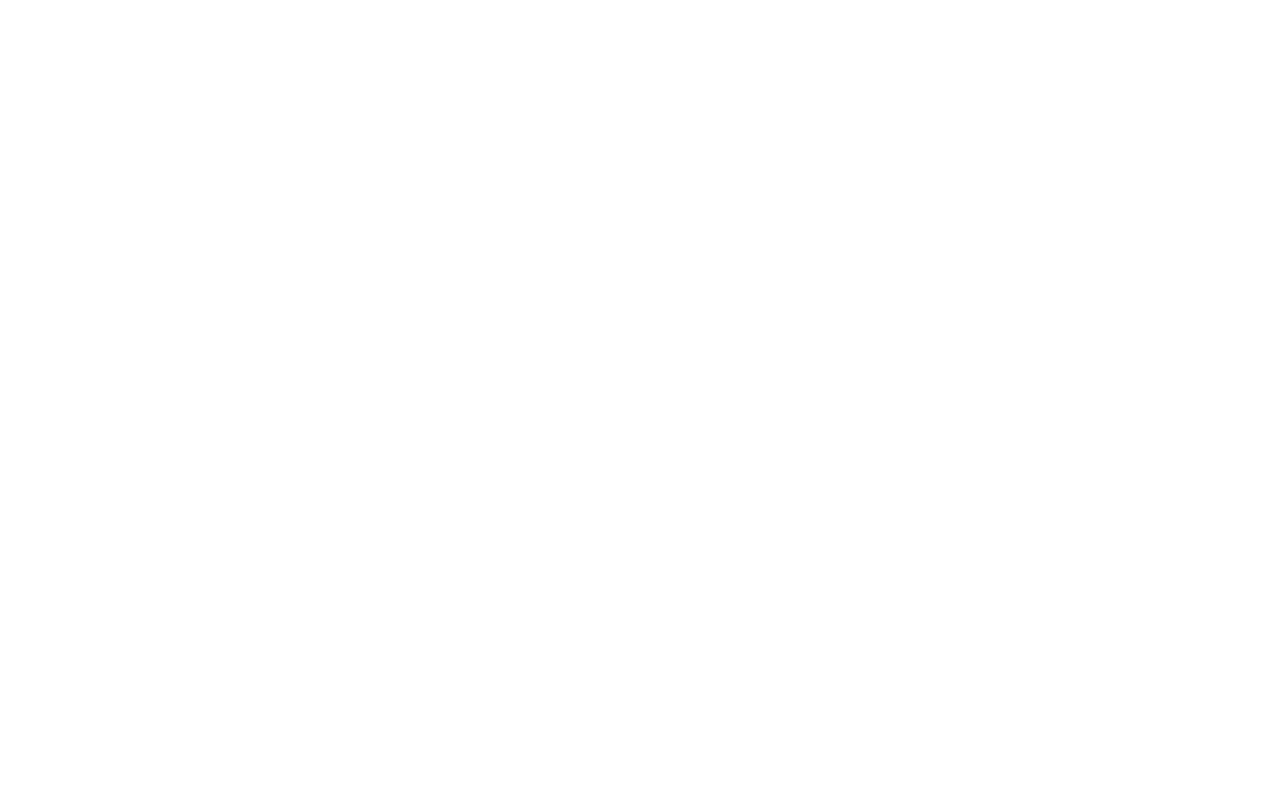
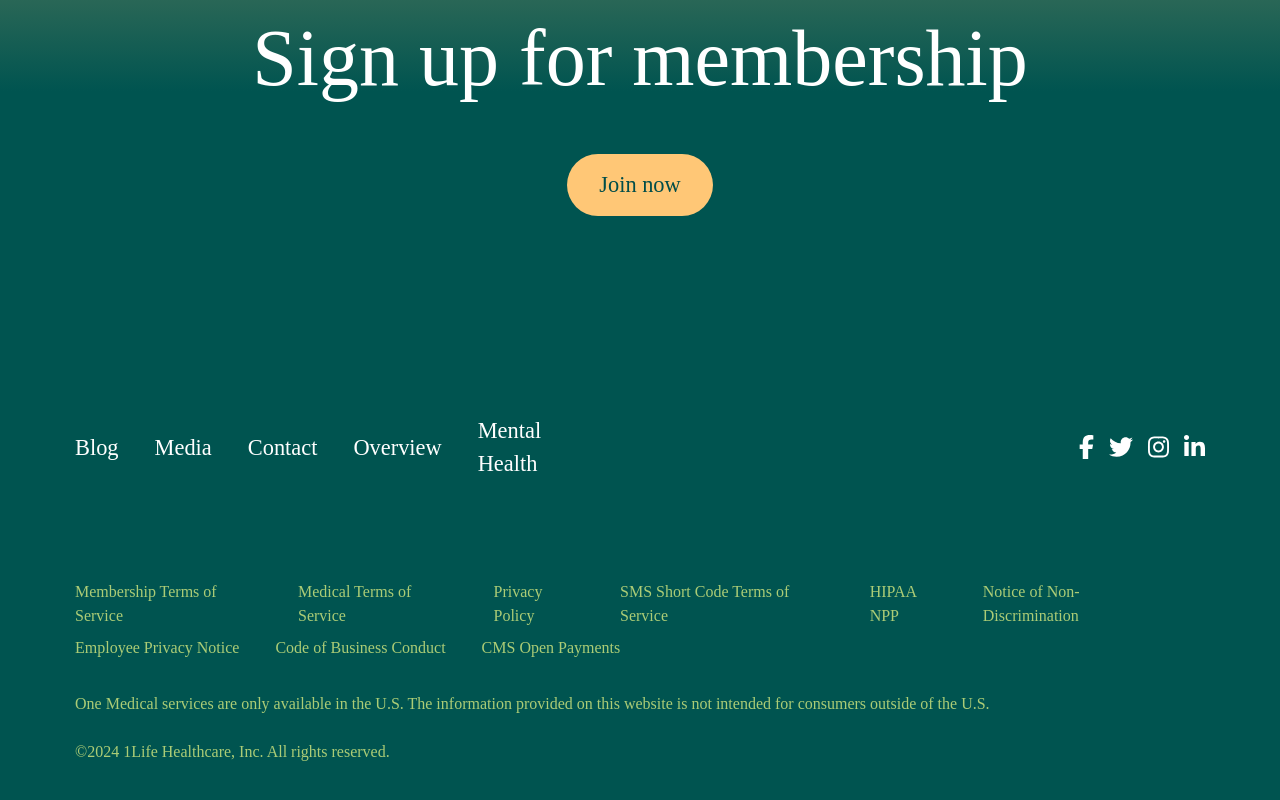
Before and after one commit to LinoKhan1/healthcare, a React (Vite) app: page / in a window 1280 px wide. Shown: the part 494-1294 px from the top of the page. Before the commit the page ends 800 px from the top, so only its background shows below. Built offline with nearby package versions, Linux system fonts and the light colour scheme; a web font is replaced by a local one.

Commit message:
feat(footer-component): footer structure, styles completed

```diff
--- a/package.json
+++ b/package.json
@@ -10,6 +10,8 @@
     "preview": "vite preview"
   },
   "dependencies": {
+    "@fortawesome/free-brands-svg-icons": "^6.6.0",
+    "@fortawesome/react-fontawesome": "^0.2.2",
     "react": "^18.3.1",
     "react-dom": "^18.3.1",
     "sass": "^1.80.3"
--- a/src/App.jsx
+++ b/src/App.jsx
@@ -5,6 +5,7 @@
 import Overview from './pages/business/Overview';
 import Contact from './pages/contact/Contact';
 import Blog from './pages/blog/Blog';
+import './styles/global.scss';
 
 
 function App() {
--- a/src/components/layout/Footer.jsx
+++ b/src/components/layout/Footer.jsx
@@ -1,6 +1,8 @@
 import React from "react";
 import './layout.scss';
 import 'bootstrap/dist/css/bootstrap.min.css';
+import { FontAwesomeIcon } from '@fortawesome/react-fontawesome';
+import { faFacebookF, faTwitter, faInstagram, faLinkedinIn } from '@fortawesome/free-brands-svg-icons';
 
 
 
@@ -14,10 +16,11 @@
                         <h1 className="display-1">
                             Sign up for membership
                         </h1>
-                        <button>
+                        <button className="secondary-btn">
                             Join now
                         </button>
                     </div>
+                    <div className="footer-section">
                         <div className="row">
                             <div className="col">
                                 <ul>
@@ -26,19 +29,58 @@
                                     <li>Contact</li>
                                     <li>Overview</li>
                                     <li>Mental Health</li>
-
                                 </ul>
-
                             </div>
-                        <div className="col">
+                            <div className="col d-flex justify-content-end">
                                 <div className="social-icons">
-
+                                    <span className="icon">
+                                        <FontAwesomeIcon icon={faFacebookF} />
+                                    </span>
+                                    <span className="icon">
+                                        <FontAwesomeIcon icon={faTwitter} />
+                                    </span>
+                                    <span className="icon">
+                                        <FontAwesomeIcon icon={faInstagram} />
+                                    </span>
+                                    <span className="icon">
+                                        <FontAwesomeIcon icon={faLinkedinIn} />
+                                    </span>
                                 </div>
 
                             </div>
 
                         </div>
 
+                        <div className="copyright-section">
+                            <ul>
+                                <li>
+                                    Membership Terms of Service
+
+                                </li>
+                                <li>
+                                    Medical Terms of Service
+                                </li>
+                                <li>
+                                    Privacy Policy
+                                </li>
+                                <li>
+                                    SMS Short Code Terms of Service
+                                </li>
+                                <li>HIPAA NPP</li>
+                                <li>Notice of Non-Discrimination</li>
+
+
+                            </ul>
+                            <ul>
+                                <li>Employee Privacy Notice</li>
+                                <li>Code of Business Conduct</li>
+                                <li>CMS Open Payments</li>
+                            </ul>
+                            <p>One Medical services are only available in the U.S. The information provided on this website is not intended for consumers outside of the U.S.</p>
+                            <p>©2024 1Life Healthcare, Inc. All rights reserved.</p>
+                        </div>
+
+                    </div>
 
                 </section>
 
--- a/src/components/layout/layout.scss
+++ b/src/components/layout/layout.scss
@@ -1,18 +1,95 @@
 /* Footer CSS */
 
-body, html{
+body,
+html {
     padding: 0;
     margin: 0;
 }
 
-.footer-component{
-    background:linear-gradient(1turn, #005450 56.17%, #ffc776 215.69%, #ffc776 0) ;
+.footer-component {
+    .section {
+        padding: 75px 0;
+        padding-bottom: 0;
+    }
 
-    .membership-footer-section{
+
+    .membership-footer-section {
+        padding: 50px 50px;
+        background: linear-gradient(1turn, #005450 56.17%, #ffc776 215.69%, #ffc776 0);
         text-align: center;
-        h1{
+
+        h1 {
             color: #fff;
         }
     }
 
+    .footer-section {
+        background-color: #005450;
+        color: #fff;
+        padding: 100px 75px;
+        padding-bottom: 50px;
+
+        ul {
+            list-style-type: none;
+            /* Remove bullets */
+            padding: 0;
+            /* Remove default padding */
+            margin: 0;
+            /* Remove default margin */
+            list-style: none;
+            /* Remove bullets */
+            display: flex;
+            /* Align list items in a row */
+            align-items: center;
+
+            /* Align the list items inline */
+            li {
+                margin-right: 36px;
+                /* Add some spacing between list items (optional) */
+            }
+        }
+
+        .social-icons {
+            display: flex;
+            /* Align icons in a row */
+            /* Center the icons horizontally */
+            align-items: center;
+            /* Vertically align the icons */
+            gap: 15px;
+            /* Space between icons */
+        }
+
+        .icon {
+            font-size: 24px;
+            margin: 0;
+            padding: 0;
+            /* Icon size */
+            color: #fff;
+            /* Icon color */
+            transition: color 0.3s ease;
+            /* Smooth color transition on hover */
+            cursor: p;
+        }
+
+        .icon:hover {
+            color: #abcc76;
+            /* Change icon color on hover */
+        }
+
+    }
+
 }
+.copyright-section{
+    padding-top: 75px;
+    color: #abcc76;
+
+    li{
+        font-size: 1rem;
+        margin-top: 0;
+        margin-bottom: 8px;
+    }
+    p{
+        font-size: 1rem;
+        margin-bottom: 0;
+    }
+}
```
Also changed, not shown: 1 other file (tests, documents, lock files or other folders). Lines whose indentation alone changed are shown as unchanged.
